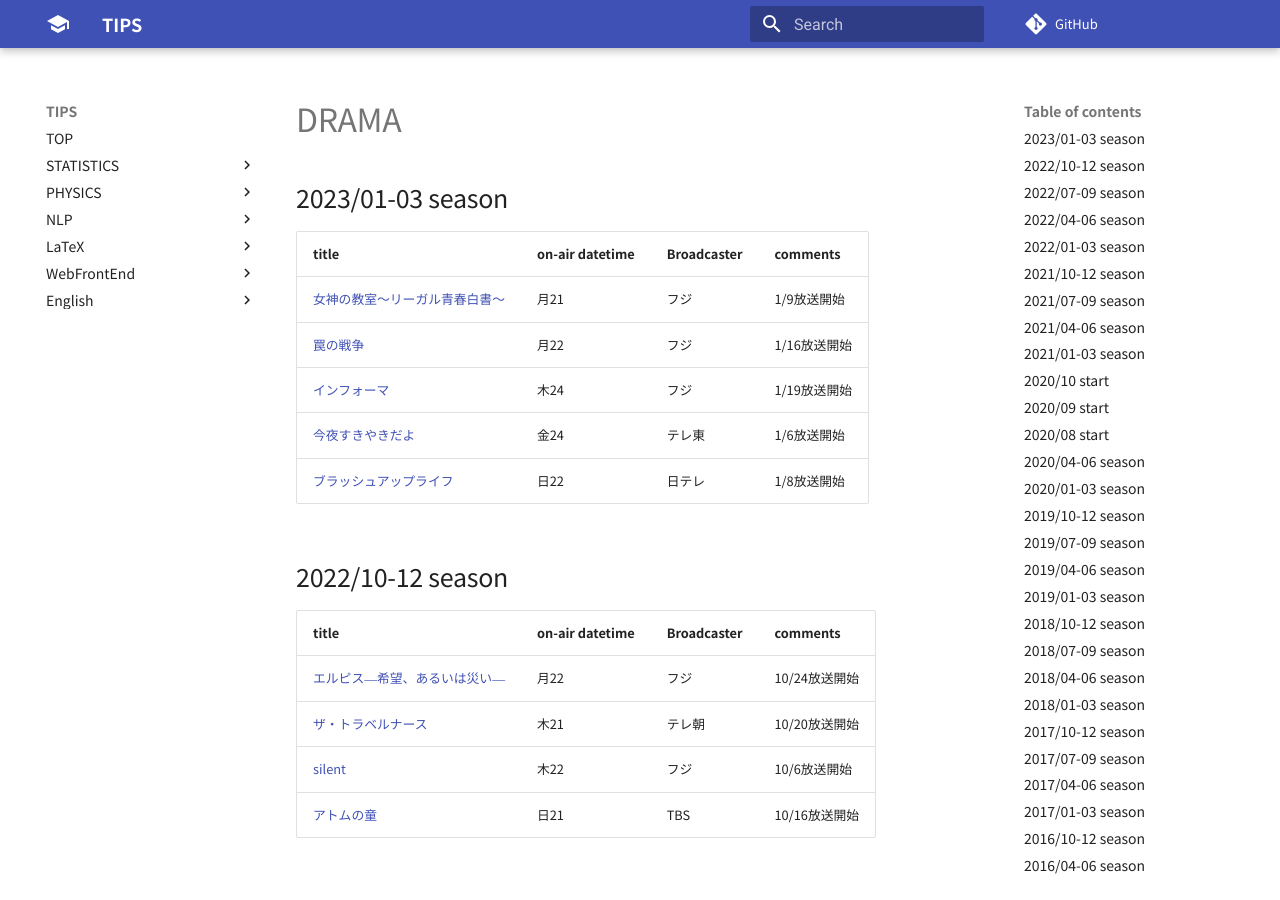
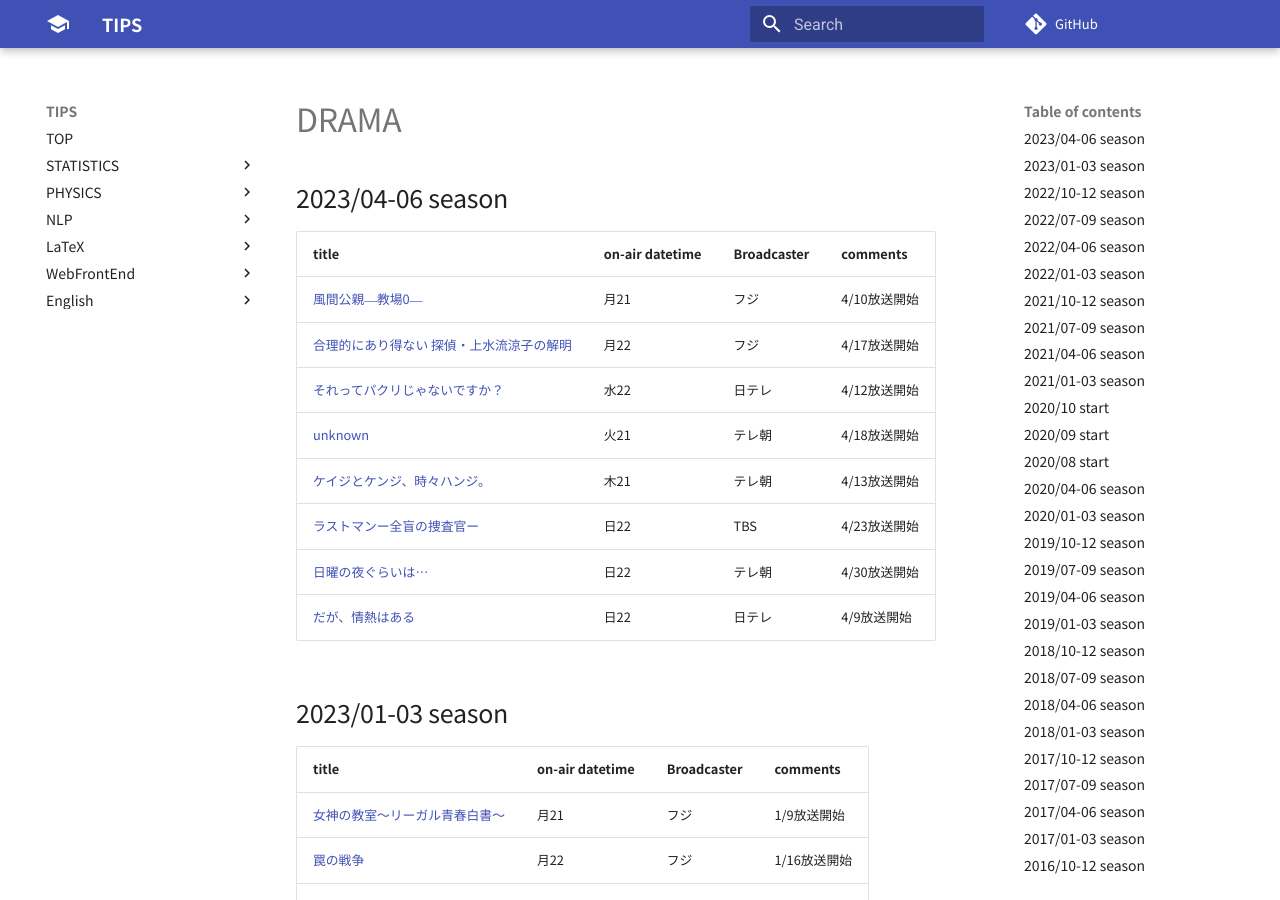
Before and after one commit to aYukiYoshida/tips, an MkDocs documentation site: the page built from docs/favorites/drama.md, in a window 1280 px wide and 900 px high. Built offline with MkDocs 1.6.1 and Material for MkDocs 9.7.7, drawn with Linux system fonts in a browser that asks for light colours; comment, search, counter and statistics services are not loaded.

Commit message:
[add] Add table of 2023/04-2023/06 to drama doc

```diff
--- a/docs/favorites/drama.md
+++ b/docs/favorites/drama.md
@@ -1,4 +1,17 @@
 # DRAMA
+
+## 2023/04-06 season
+
+|title|on-air datetime|Broadcaster|comments|
+|:-|:-|:-|:-|
+|[風間公親―教場0―](https://www.fujitv.co.jp/kyojo0/)|月21|フジ|4/10放送開始|
+|[合理的にあり得ない 探偵・上水流涼子の解明](https://www.ktv.jp/arienai/)|月22|フジ|4/17放送開始|
+|[それってパクリじゃないですか？](https://www.ntv.co.jp/sorepaku/)|水22|日テレ|4/12放送開始|
+|[unknown](https://www.tv-asahi.co.jp/unknown/)|火21|テレ朝|4/18放送開始|
+|[ケイジとケンジ、時々ハンジ。](https://www.tv-asahi.co.jp/keiji_kenji_hanji/)|木21|テレ朝|4/13放送開始|
+|[ラストマンー全盲の捜査官ー](https://www.tbs.co.jp/lastman_2023_tbs/)|日22|TBS|4/23放送開始|
+|[日曜の夜ぐらいは...](https://www.asahi.co.jp/drama_22_abctv/)|日22|テレ朝|4/30放送開始|
+|[だが、情熱はある](https://www.ntv.co.jp/daga-jyounetsu/)|日22|日テレ|4/9放送開始|
 
 ## 2023/01-03 season
 
```
